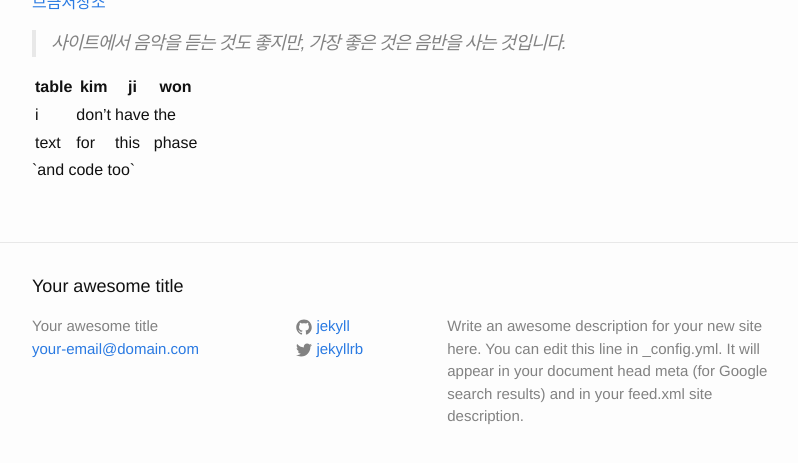
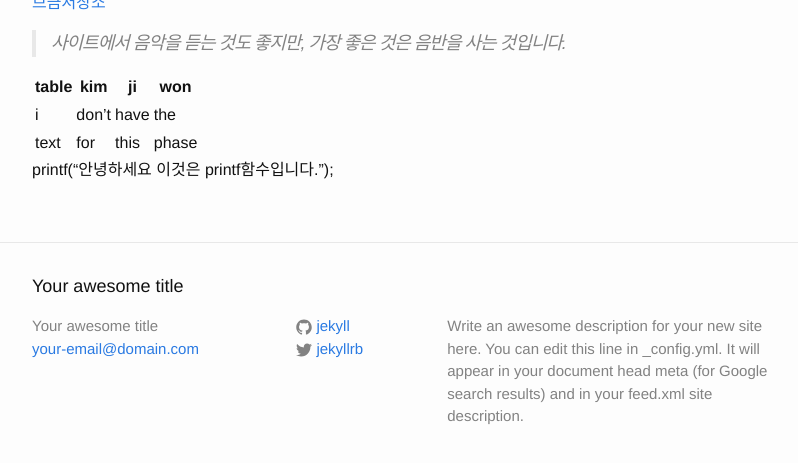
Before and after one commit to forhobby/forhobby.github.com, a Jekyll site: the page built from _posts/2015-05-26-kimjiwon.md, in a window 1280 px wide and 900 px high, scrolled down 571 px, cut to the strip 412-875 px from the top of the window. Shown: the whole strip, without its empty margins (238-1036 px from the left). Built offline with Jekyll 4.4.1, drawn with Linux system fonts in a browser that asks for light colours.

Commit message:
kim-M-intro

```diff
--- a/_posts/2015-05-26-kimjiwon.md
+++ b/_posts/2015-05-26-kimjiwon.md
@@ -33,9 +33,8 @@ categories: jekyll update
 | table |  kim  |  ji  |  won  |
 | ----- | ----- | ---- | ----- |
 |   i   | don't | have |  the  |
-| ----- | ----- | ---- | ----- |
 | text  |  for  | this | phase |
 
-\`and code too\`
+printf("안녕하세요 이것은 printf함수입니다.");
 
 [1]: https://www.bgmstore.net/
```
